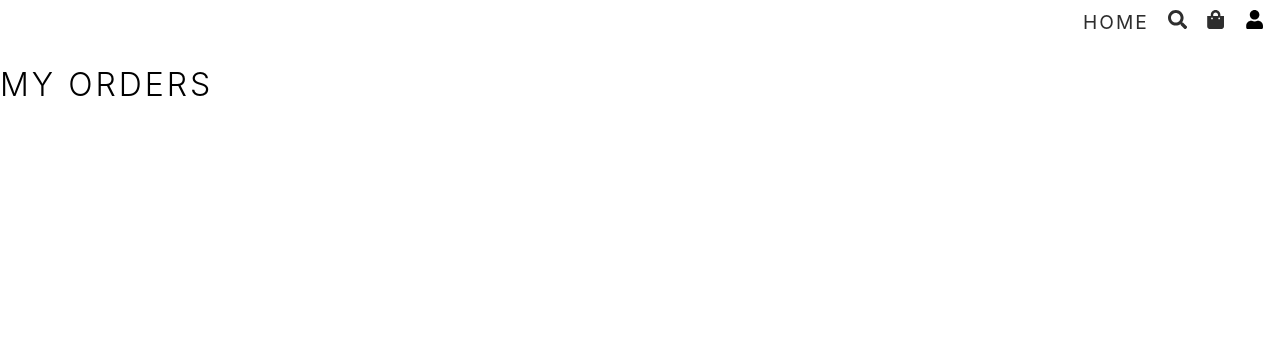
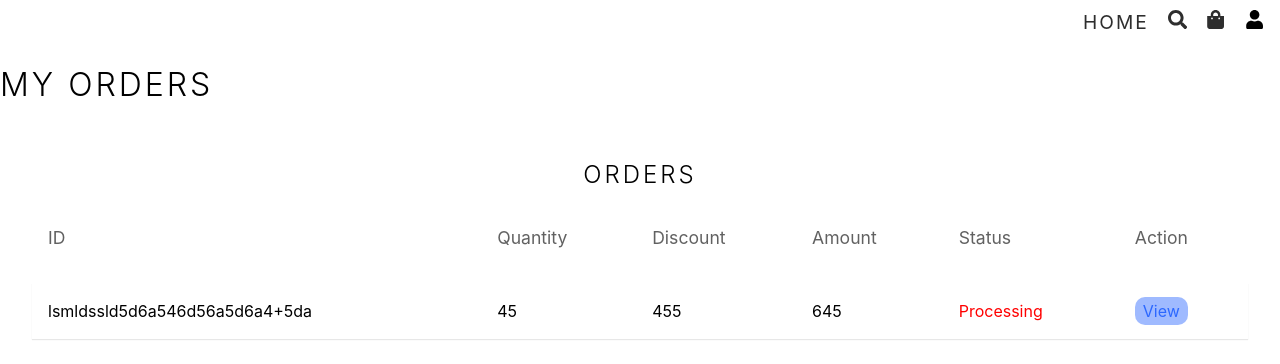
Before and after one commit to tiwarisamir/pasal-the-e-commerce-app, a React (Vite) app in the folder client/: page /orders in a window 1280 px wide. Shown: the top 364 px of the page. Built offline with nearby package versions, Linux system fonts and the light colour scheme.

Commit message:
update orders page

```diff
--- a/client/src/App.tsx
+++ b/client/src/App.tsx
@@ -9,6 +9,7 @@ const Cart = lazy(() => import("./pages/Cart"));
 const Shipping = lazy(() => import("./pages/Shipping"));
 const Login = lazy(() => import("./pages/Login"));
 const Orders = lazy(() => import("./pages/Orders"));
+const OrderDetails = lazy(() => import("./pages/OrderDetails"));
 
 // Admin Routes
 const Dashboard = lazy(() => import("./pages/admin/dashboard"));
@@ -45,6 +46,7 @@ const App = () => {
           <Route>
             <Route path="/shipping" element={<Shipping />} />
             <Route path="/orders" element={<Orders />} />
+            <Route path="/order/:id" element={<OrderDetails />} />
           </Route>
 
           {/* Admi Routes */}
--- /dev/null
+++ b/client/src/pages/OrderDetails.tsx
@@ -0,0 +1,5 @@
+const OrderDetails = () => {
+  return <div>OrderDetails</div>;
+};
+
+export default OrderDetails;
--- a/client/src/pages/Orders.tsx
+++ b/client/src/pages/Orders.tsx
@@ -1,6 +1,7 @@
-import { ReactElement } from "react";
+import { ReactElement, useState } from "react";
 import TableHOC from "../components/admin/TableHOC";
 import { Column } from "react-table";
+import { Link } from "react-router-dom";
 
 type DataType = {
   _id: string;
@@ -39,7 +40,24 @@ const column: Column<DataType>[] = [
 ];
 
 const Orders = () => {
-  const Table = TableHOC<DataType>();
+  const [rows] = useState<DataType[]>([
+    {
+      _id: "lsmldssld5d6a546d56a5d6a4+5da",
+      amount: 645,
+      quantity: 45,
+      discount: 455,
+      status: <span className="red">Processing</span>,
+      action: <Link to={`/order/lsmldsa`}>View</Link>,
+    },
+  ]);
+
+  const Table = TableHOC<DataType>(
+    column,
+    rows,
+    "dashboard-product-box",
+    "Orders",
+    rows.length > 6
+  )();
 
   return (
     <div className="container">
```
